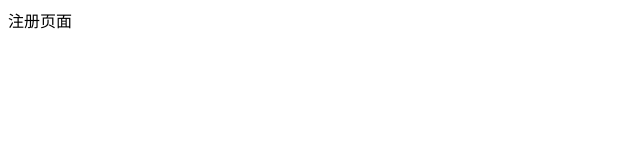
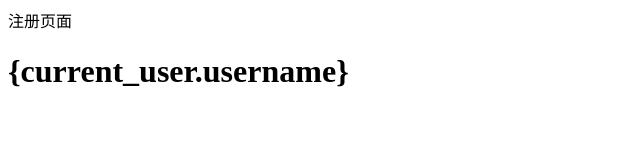
Before and after one commit to kangyqgit/Python-Web-Project, a plain HTML site: page PythonWebProject/app/templates/auth/register.html in a window 1280 px wide. Shown: the whole page, without its empty margins (0-640 px from the left). Drawn offline with Linux system fonts and the light colour scheme.

```diff
--- a/PythonWebProject/app/templates/auth/register.html
+++ b/PythonWebProject/app/templates/auth/register.html
@@ -6,6 +6,7 @@
 </head>
 <body>
     <a>注册页面 </a>
+    <h1>{current_user.username}</h1>
 
 </body>
 </html>
```
